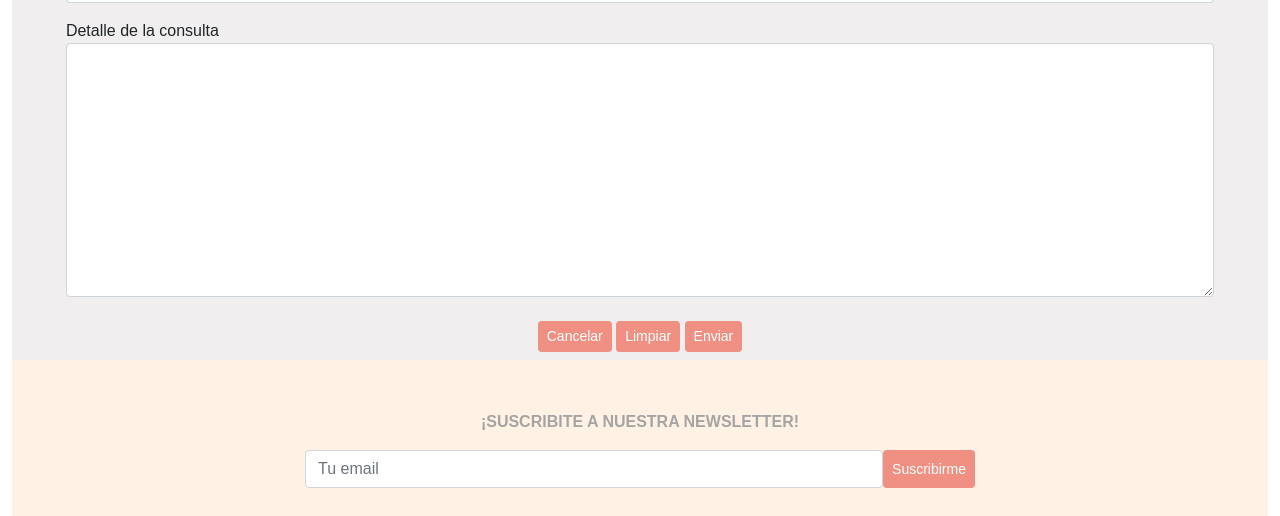
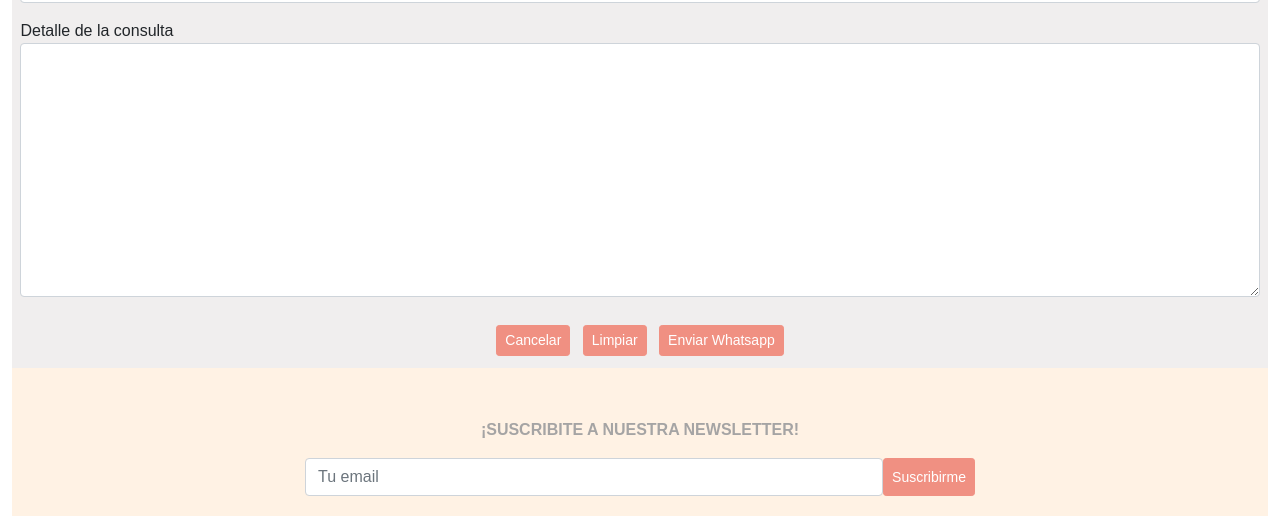
Before and after one commit to Marilinaroman/dubai, a website: page page/contacto.html in a window 1280 px wide. Shown: the part 873-1389 px from the top of the page. Drawn offline with nearby package versions, Linux system fonts and the light colour scheme.

Commit message:
version 1.2.4: modificaciones finales

```diff
--- a/page/contacto.html
+++ b/page/contacto.html
@@ -119,7 +119,7 @@
                         <div class="text-center">
                             <a href="actividades.html"><input class="btn btn-primary btn-sm" type="button" value="Cancelar" ></a>
                             <input class="btn btn-primary btn-sm" type="reset" value="Limpiar" id="reset">
-                            <a id="WSP" href="" class="btn btn-primary btn-sm">Enviar</a>
+                            <a id="WSP" href="" class="btn btn-primary btn-sm">Enviar Whatsapp</a>
                         </div>
                     </fieldset>
                 </form>
--- a/sass/scss/estilos.scss
+++ b/sass/scss/estilos.scss
@@ -668,6 +668,7 @@ footer{
                     &:focus {
                         background-color: #f09082;
                         border-color:#f09082;
+                        margin: 0.25rem;
                         &:hover{
                             background-color: #f09182c4;
                             border-color:#f1867a;
```
Also changed, not shown: page/cultura.html (+1 -1 lines), Imagenes/mezquita 3.jpg (added), sass/css/estilos.css.
